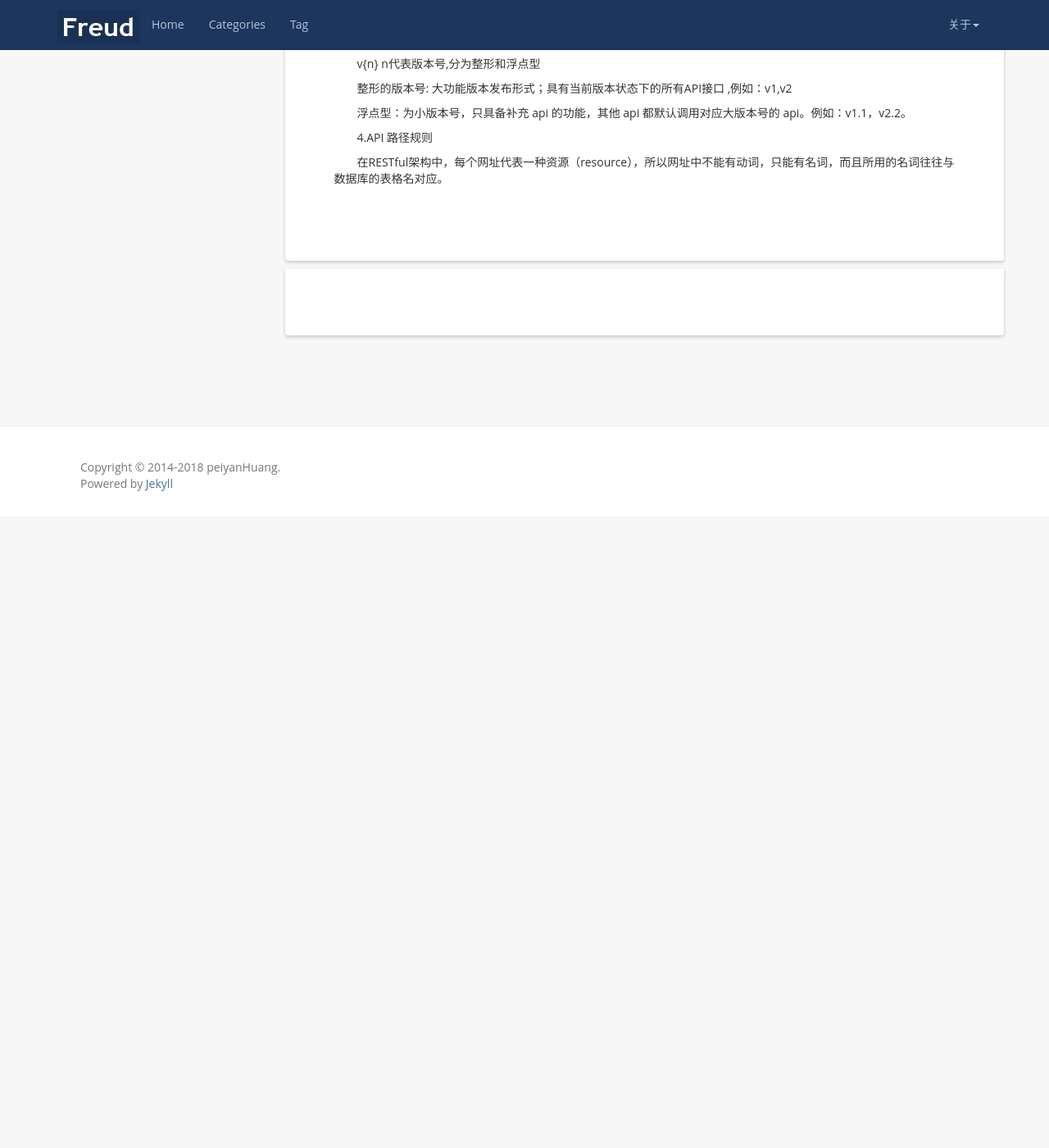
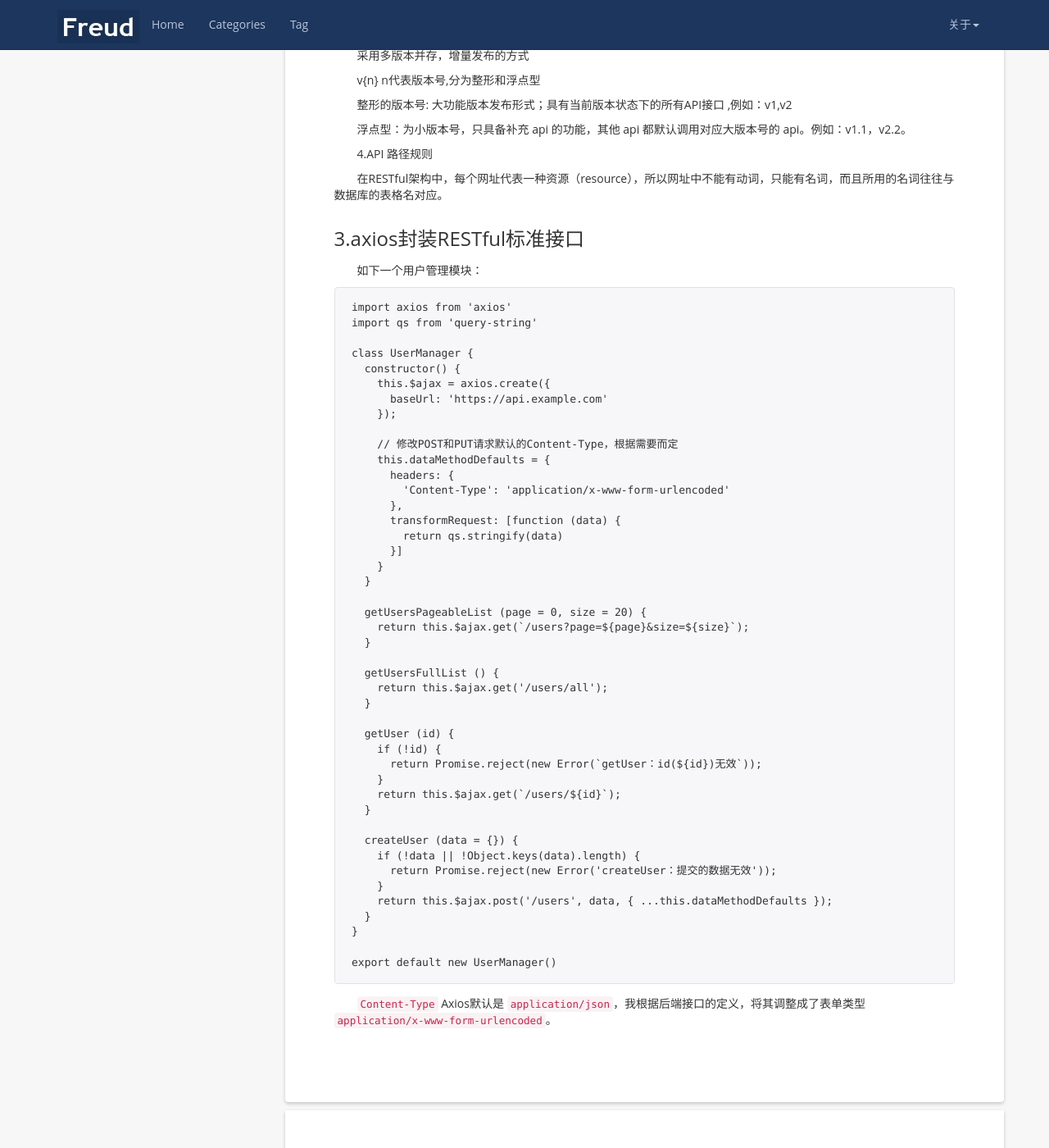
Before and after one commit to peiyanhuang/MyBlog, a Jekyll site: the page built from _posts/2018-01-30-RESTful-api.md, in a window 1280 px wide and 1400 px high, scrolled down 1905 px. Shown: the whole window at 82% size. Built offline with Jekyll 4.4.1, drawn with Linux system fonts in a browser that asks for light colours; nearby versions of some CDN libraries; before the commit the page ends 2535 px from its top, so only the background shows below that.

Commit message:
axios restful

````diff
--- a/_posts/2018-01-30-RESTful-api.md
+++ b/_posts/2018-01-30-RESTful-api.md
@@ -82,3 +82,56 @@ v{n} n代表版本号,分为整形和浮点型
 4.API 路径规则
 
 在RESTful架构中，每个网址代表一种资源（resource），所以网址中不能有动词，只能有名词，而且所用的名词往往与数据库的表格名对应。
+
+### 3.axios封装RESTful标准接口
+
+如下一个用户管理模块：
+
+```javascript
+import axios from 'axios'
+import qs from 'query-string'
+
+class UserManager {
+  constructor() {
+    this.$ajax = axios.create({
+      baseUrl: 'https://api.example.com'
+    });
+
+    // 修改POST和PUT请求默认的Content-Type，根据需要而定
+    this.dataMethodDefaults = {
+      headers: {
+        'Content-Type': 'application/x-www-form-urlencoded'
+      },
+      transformRequest: [function (data) {
+        return qs.stringify(data)
+      }]
+    }
+  }
+
+  getUsersPageableList (page = 0, size = 20) {
+    return this.$ajax.get(`/users?page=${page}&size=${size}`);
+  }
+
+  getUsersFullList () {
+    return this.$ajax.get('/users/all');
+  }
+
+  getUser (id) {
+    if (!id) {
+      return Promise.reject(new Error(`getUser：id(${id})无效`));
+    }
+    return this.$ajax.get(`/users/${id}`);
+  }
+
+  createUser (data = {}) {
+    if (!data || !Object.keys(data).length) {
+      return Promise.reject(new Error('createUser：提交的数据无效'));
+    }
+    return this.$ajax.post('/users', data, { ...this.dataMethodDefaults });
+  }
+}
+
+export default new UserManager()
+```
+
+`Content-Type` Axios默认是 `application/json`，我根据后端接口的定义，将其调整成了表单类型 `application/x-www-form-urlencoded`。
````
